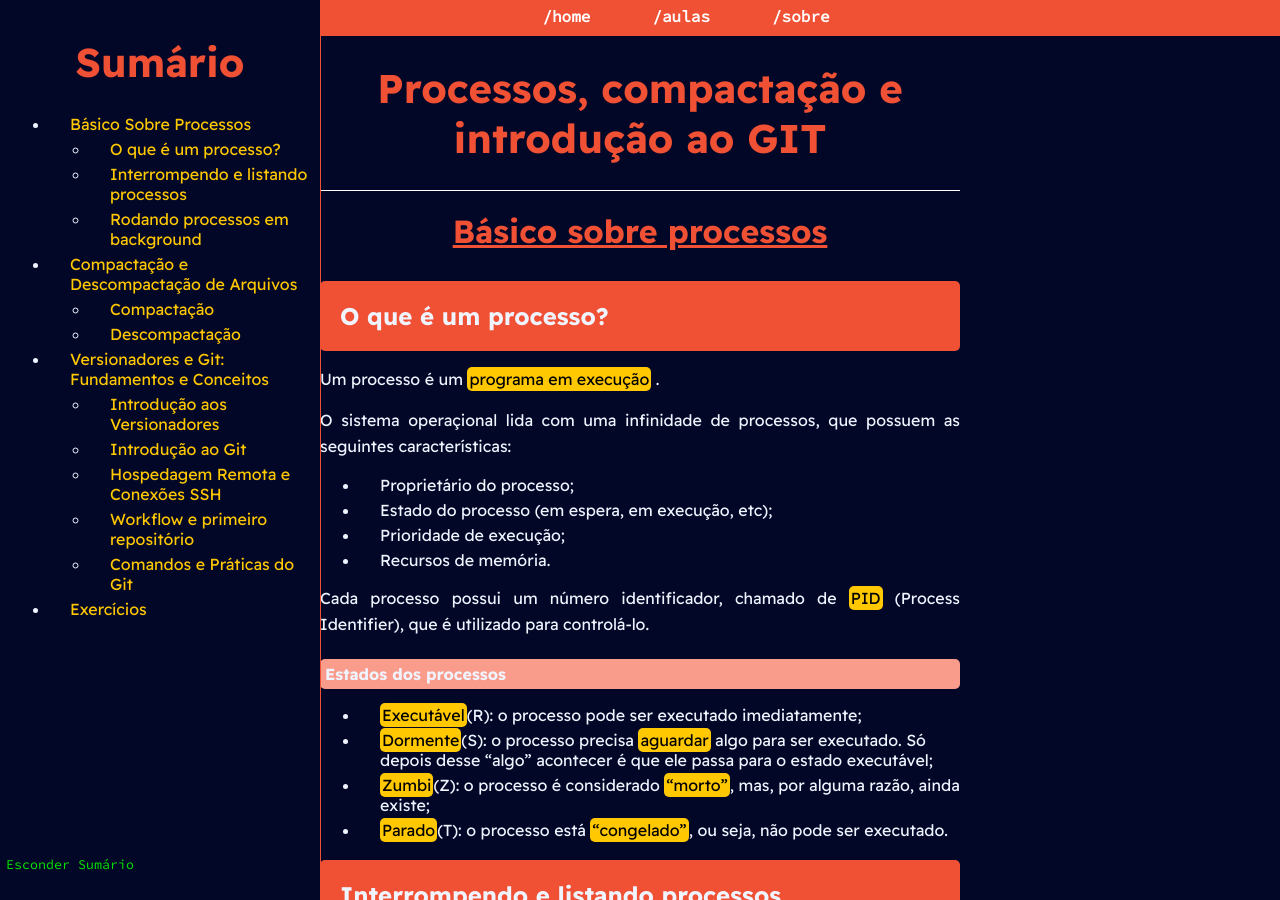
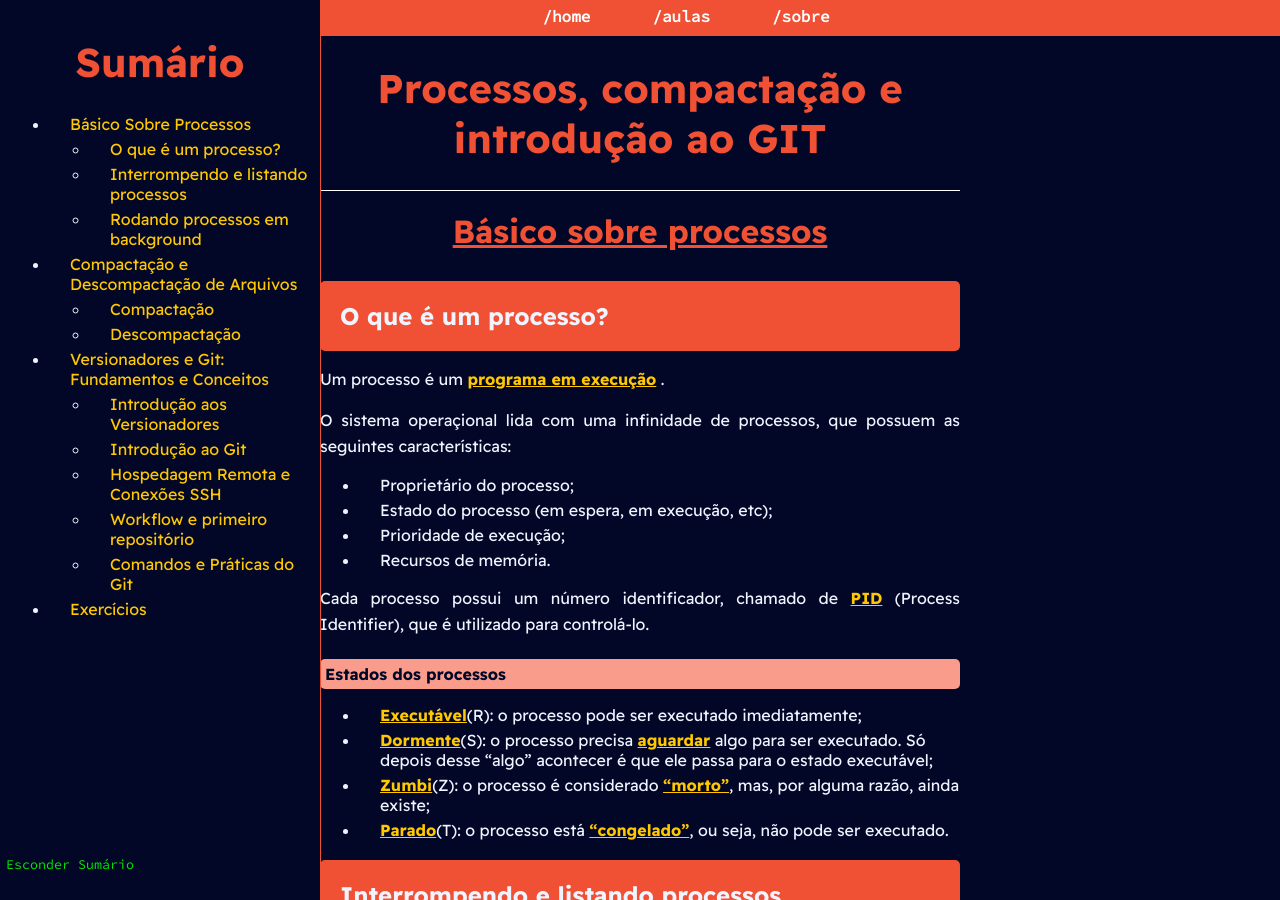
Before and after one commit to PETCC-UFRN/minicurso-linux-git, a Jekyll site: the page built from terceiroDia.md, in a window 1280 px wide and 900 px high. Built offline with Jekyll 4.4.1, drawn with Linux system fonts in a browser that asks for light colours.

Commit message:
mudança no estilo da palavra em destaque

```diff
--- a/assets/css/styles.css
+++ b/assets/css/styles.css
@@ -155,7 +155,7 @@ body {
 
 }
 .layoutGit h4{
-    color: #f0f4ff;
+    color: #020728;
     background-color: rgb(250, 156, 140);
     padding: 5px; /* Padding moderado */
     margin-bottom: 10px;
@@ -186,10 +186,11 @@ body {
   }
 
 .destaque{
-    background-color: #FFC800;
-    color: black;
-    padding: 2px;
-    border-radius: 5px;
+
+    color: #FFC800;
+    font-weight: bold;
+    text-decoration: underline;
+
 }
 .navgit a:hover{
     color: #000;
```
